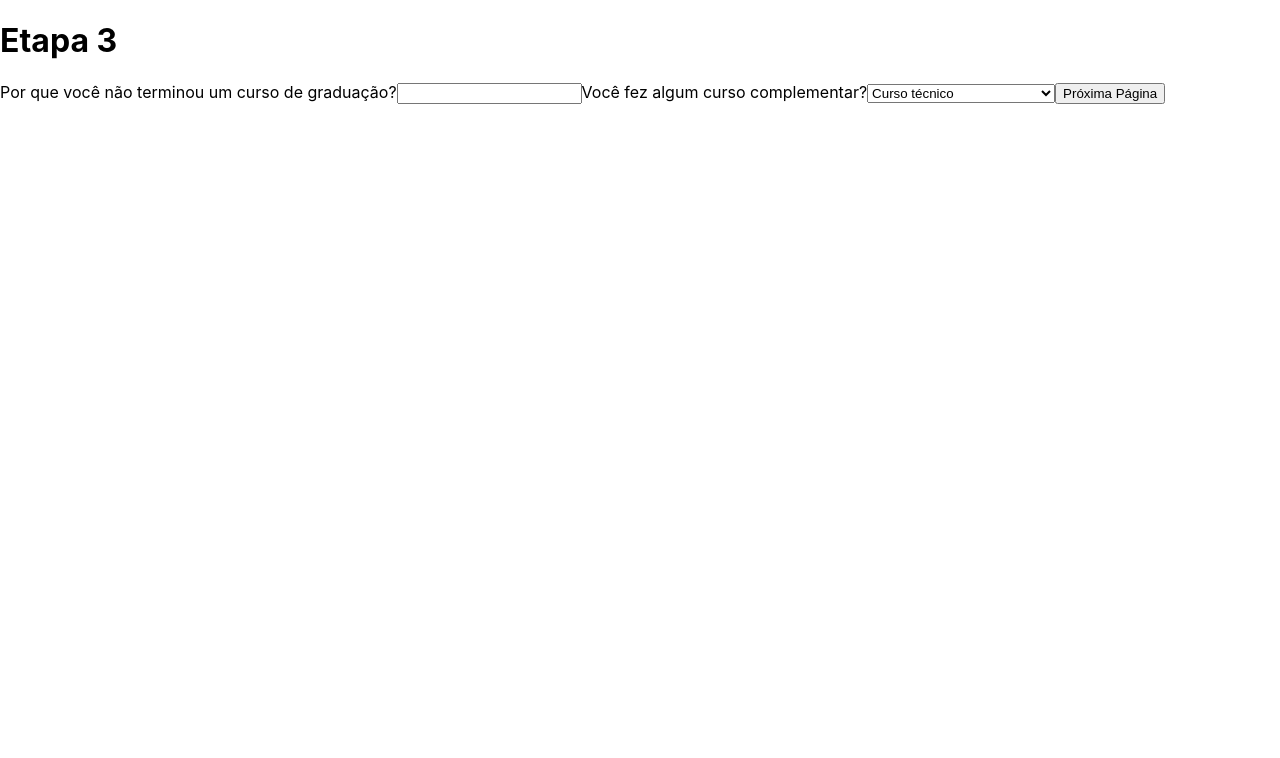
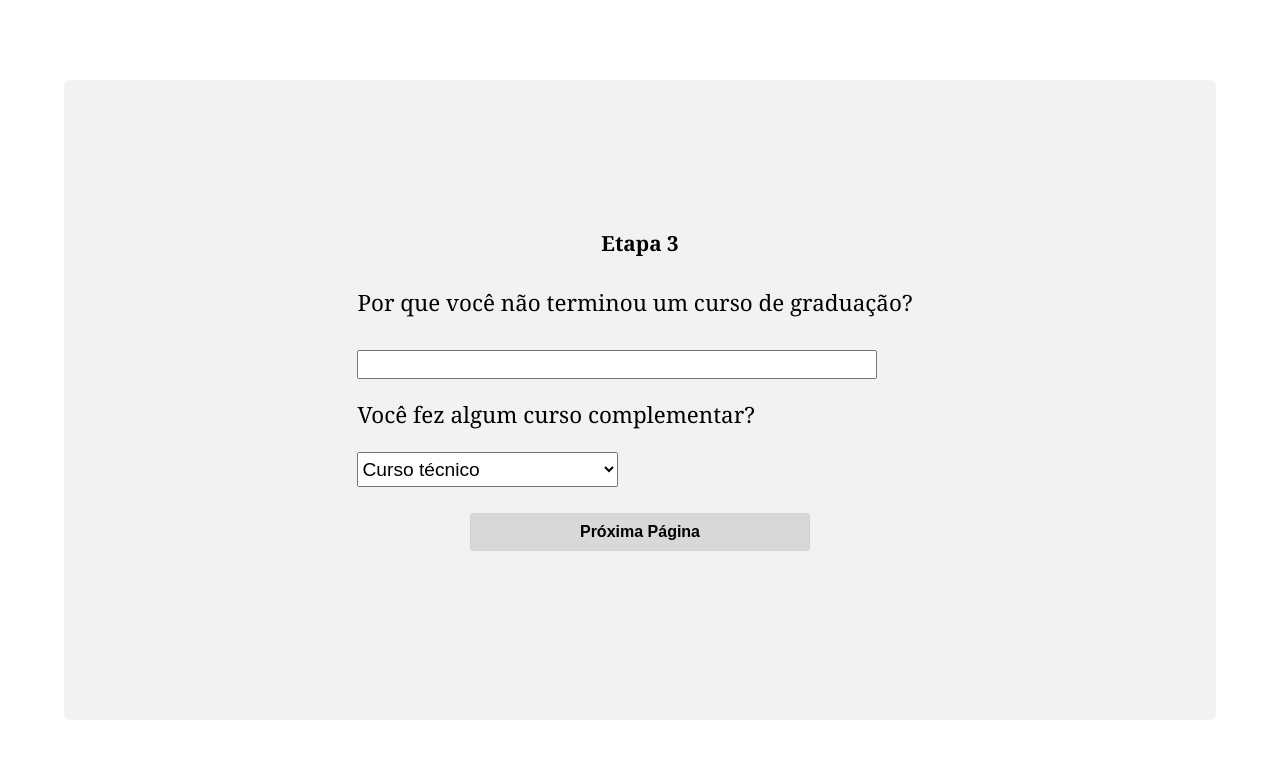
Before and after one commit to future4code/jemison-Rafael-Lopes, a React (Create React App) app in the folder modulo3/renderizao-condicional-v2.0/labenu-forms/: page / in a window 1280 px wide. Both pictures are taken after typing "Sample", "5", "Sample" into the empty fields and a click on the input "Próxima Página". Shown: the top 758 px of the page. Built offline with nearby package versions, Linux system fonts and the light colour scheme.

Commit message:
estiliza etapa3

```diff
--- a/modulo3/renderizao-condicional-v2.0/labenu-forms/src/components/Etapa3.js
+++ b/modulo3/renderizao-condicional-v2.0/labenu-forms/src/components/Etapa3.js
@@ -1,44 +1,46 @@
-import React, {useState} from "react";
+import React, { useState } from "react";
+import { ContainerForm, Form, Input, LabelForm, SelectOption, SubmitButton, TitleGap, TitleHeader } from "./style";
 
 
-export function Etapa3 ({ mudaPagina }) {
+export function Etapa3({ mudaPagina }) {
 
     const [semCurso, setSemCurso] = useState("")
     const [cursoComplementar, setCursoComplementar] = useState("")
 
-    function handleSemCurso (event) {
+    function handleSemCurso(event) {
         setSemCurso(event.target.value)
     }
 
-    function handleCursoComplementar (event) {
+    function handleCursoComplementar(event) {
         setCursoComplementar(event.target.value)
     }
 
-    function handleSubmit (event) {
+    function handleSubmit(event) {
         event.preventDefault()
         mudaPagina("4")
     }
-    return(
-        <div>
-             <h1>Etapa 3</h1>
+    return (
+        <ContainerForm>
+            <TitleHeader>Etapa 3</TitleHeader>
+            <Form onSubmit={handleSubmit}>
+                <LabelForm><TitleGap>Por que você não terminou um curso de graduação?</TitleGap><br />
+                    <br />
 
-             <form onSubmit={handleSubmit}>
-                <label>Por que você não terminou um curso de graduação?
-                  <input type="text" value={semCurso} onChange={handleSemCurso}/>
-                </label>
+                    <Input type="text" value={semCurso} onChange={handleSemCurso} />
+                </LabelForm>
 
-                <label>Você fez algum curso complementar?
-                    <select value={cursoComplementar} onChange={handleCursoComplementar}>
+                <LabelForm><TitleGap>Você fez algum curso complementar?</TitleGap><br />
+                    <br />
+                    <SelectOption value={cursoComplementar} onChange={handleCursoComplementar}>
                         <option value="CT">Curso técnico</option>
                         <option value="CI">Cursos de inglês</option>
                         <option value="Nenhum">Não fiz curso complementar</option>
-                    </select>
-                </label>
-                <input type="submit" value="Próxima Página" />
+                    </SelectOption>
+                </LabelForm>
+                <SubmitButton type="submit" value="Próxima Página" />
+            </Form>
 
-             </form>
-
-        </div>
+        </ContainerForm>
 
     )
 }
--- a/modulo3/renderizao-condicional-v2.0/labenu-forms/src/components/style.js
+++ b/modulo3/renderizao-condicional-v2.0/labenu-forms/src/components/style.js
@@ -37,6 +37,11 @@ export const Input = styled.input`
 width: 40vw;
 height: 2.9vh;
 margin-top: 10px;
+@media screen and (min-device-width : 320px) and (max-device-width : 480px){
+    width: 80vw;
+    height: 4vh;
+  }
+
 `
 
 export const SelectOption = styled.select`
@@ -57,3 +62,6 @@ font-weight: bold;
 border: 1px solid lightgrey;
 border-radius: 3px;
 `
+// @media screen and (min-device-width : 320px) and (max-device-width : 480px) {
+//    Input
+//     }
```
